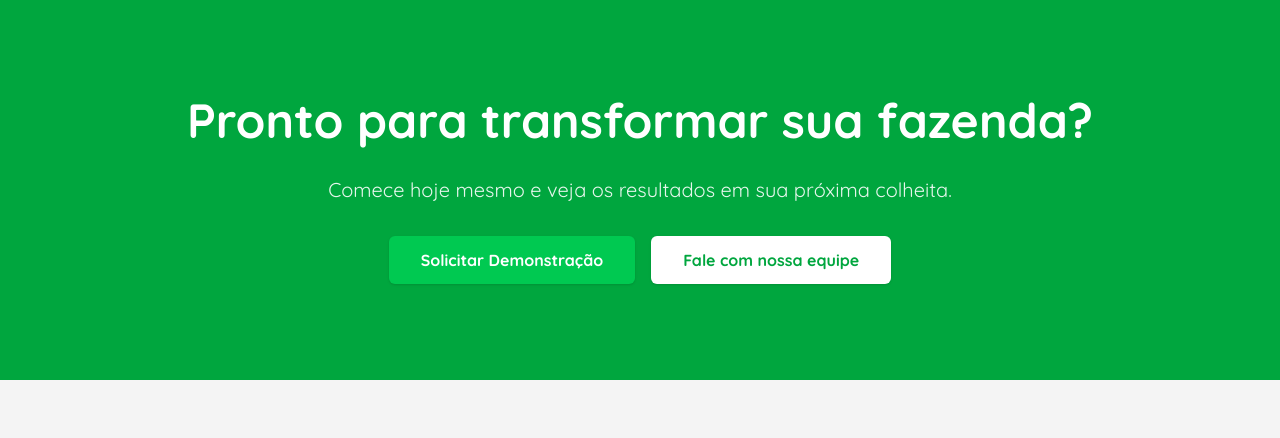
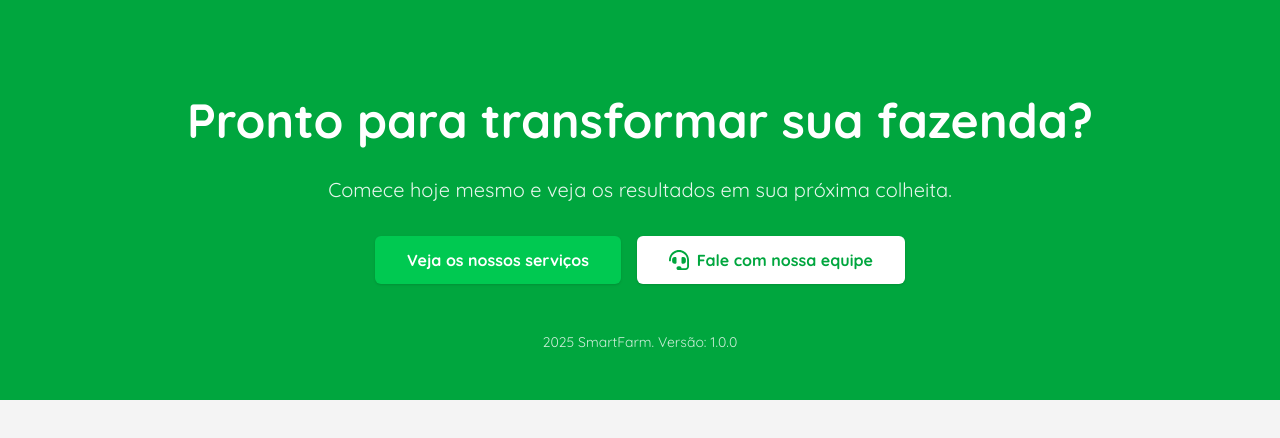
Before and after one commit to RodrigoM2004/smartfarm-reading-mss, a React (Vite) app in the folder frontend/: page /forum in a window 1280 px wide. Shown: the top 438 px of the page. Built offline with nearby package versions, Linux system fonts and the light colour scheme.

Commit message:
fix(footer): altera texto dos botões

```diff
--- a/frontend/src/components/Footer.jsx
+++ b/frontend/src/components/Footer.jsx
@@ -1,8 +1,10 @@
+import { Link } from "react-router-dom";
 import Button from "./ui/Button";
+import { FaHeadset } from "react-icons/fa";
 
 export default function Footer() {
   return (
-    <div className="bg-green-600 bg-gradient-to-b py-12">
+    <div className="bg-green-600 bg-gradient-to-b pt-12">
       <div className="container mx-auto text-center text-white py-12 px-4">
         <h2 className="font-bold text-4xl md:text-5xl mb-8">
           Pronto para transformar sua fazenda?
@@ -11,10 +13,23 @@ export default function Footer() {
           Comece hoje mesmo e veja os resultados em sua próxima colheita.
         </p>
         <div className="flex justify-center gap-4 flex-wrap">
-          <Button> Solicitar Demonstração</Button>
-          <Button background="bg-white" text="text-green-600" hover="hover:bg-gray-200">Fale com nossa equipe</Button>
+          <Link to="/services">
+            <Button> Veja os nossos serviços</Button>
+          </Link>
+          <Button
+            background="bg-white"
+            text="text-green-600"
+            hover="hover:bg-gray-200"
+            className="flex items-center"
+          >
+            <FaHeadset className="me-2 text-xl" /> Fale com nossa equipe
+          </Button>
         </div>
+        <div className="mt-12 mb-0 text-sm opacity-80">
+          2025 SmartFarm. Versão: 1.0.0
       </div>
+      </div>
+
     </div>
   );
 }
```
